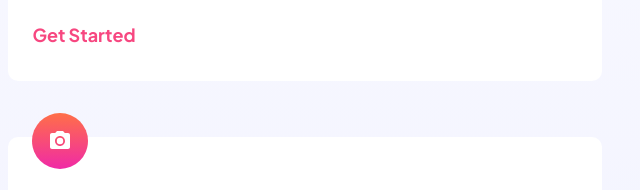
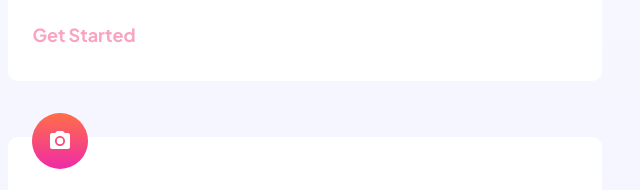
Before and after one commit to gab-holik/Frontend-Mentor, a plain HTML site: page Skilled e-learning landing page/index.html in a window 1280 px wide. In both pictures the pointer is over the link 721 px from the left and 905 px from the top of the page. Shown: the part 871-1061 px from the top of the page, 638-1278 px from the left. Drawn offline with nearby package versions, Linux system fonts and the light colour scheme; files that its build step writes are made by us from their sources.

Commit message:
Update _courses.scss
Fixed course card buttons hover state

```diff
--- a/Skilled e-learning landing page/styles/_courses.scss
+++ b/Skilled e-learning landing page/styles/_courses.scss
@@ -44,6 +44,9 @@
     &__btn {
       font-size: 1.125rem;
       line-height: 28px;
+      &:hover {
+        opacity: 0.5;
+      }
     }
   }
 
```
